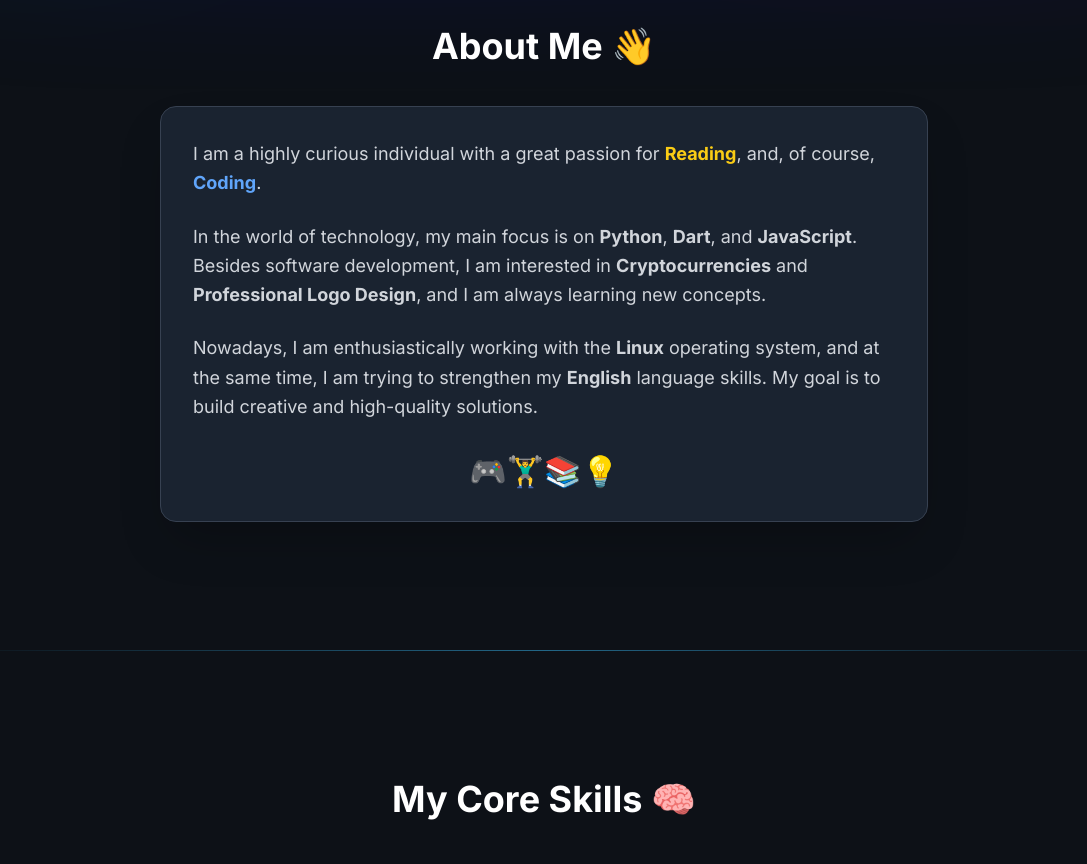
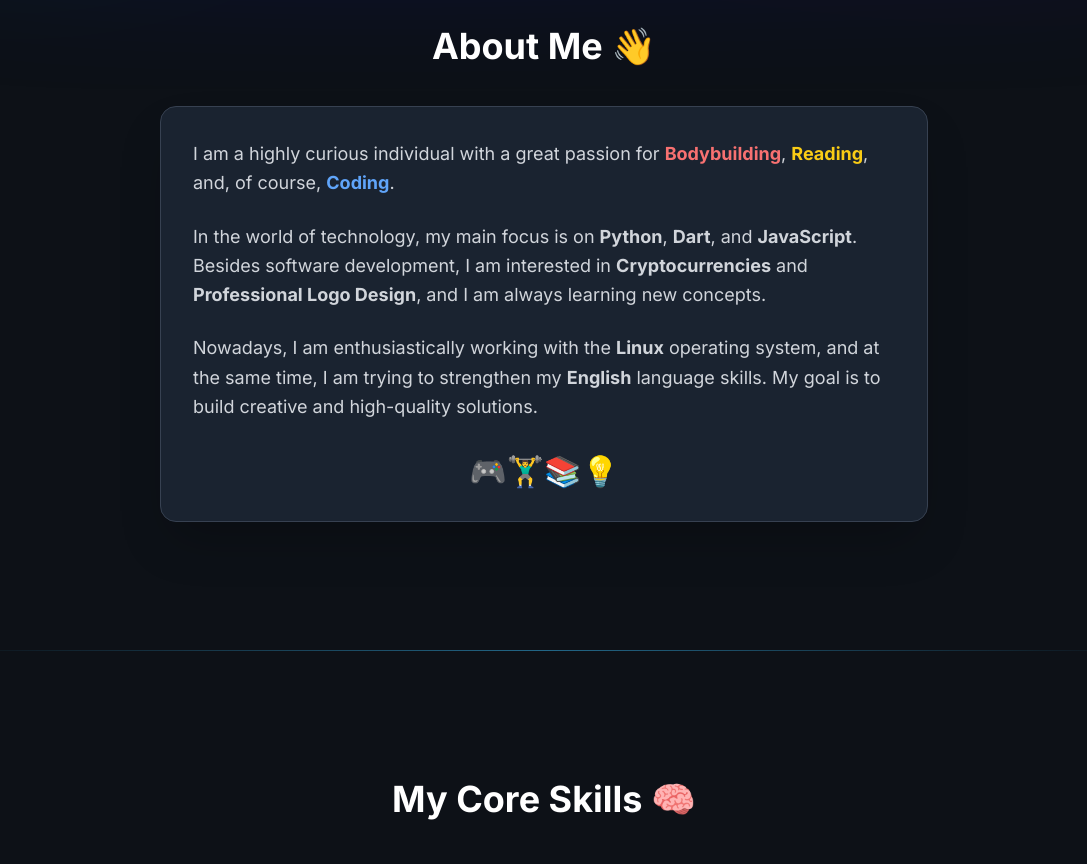
Before and after one commit to surenaprojects/surenaprojects.github.io, a plain HTML site: page index.html in a window 1280 px wide. Shown: the part 920-1784 px from the top of the page, without its empty margins (96-1183 px from the left). Drawn offline with nearby package versions, Linux system fonts and the light colour scheme.

Commit message:
Update personal interests in About Me section

```diff
--- a/index.html
+++ b/index.html
@@ -131,7 +131,7 @@
                 <h2 class="text-4xl font-bold text-center text-white mb-10">About Me 👋</h2>
                 <div class="bg-gray-800/80 backdrop-blur-sm p-8 rounded-2xl shadow-2xl border border-gray-700 transition duration-500 hover:shadow-blue-500/50">
                     <p class="text-lg text-gray-300 leading-relaxed mb-6">
-                        I am a highly curious individual with a great passion for <span class="font-semibold text-yellow-400">Reading</span>, and, of course, <span class="font-semibold text-blue-400">Coding</span>.
+                        I am a highly curious individual with a great passion for <span class="font-semibold text-red-400">Bodybuilding</span>, <span class="font-semibold text-yellow-400">Reading</span>, and, of course, <span class="font-semibold text-blue-400">Coding</span>.
                     </p>
                     <p class="text-lg text-gray-300 leading-relaxed mb-6">
                         In the world of technology, my main focus is on <Strong>Python</Strong>, <strong>Dart</strong>, and <strong>JavaScript</strong>. Besides software development, I am interested in <Strong>Cryptocurrencies</Strong> and <strong>Professional Logo Design</strong>, and I am always learning new concepts.
```
